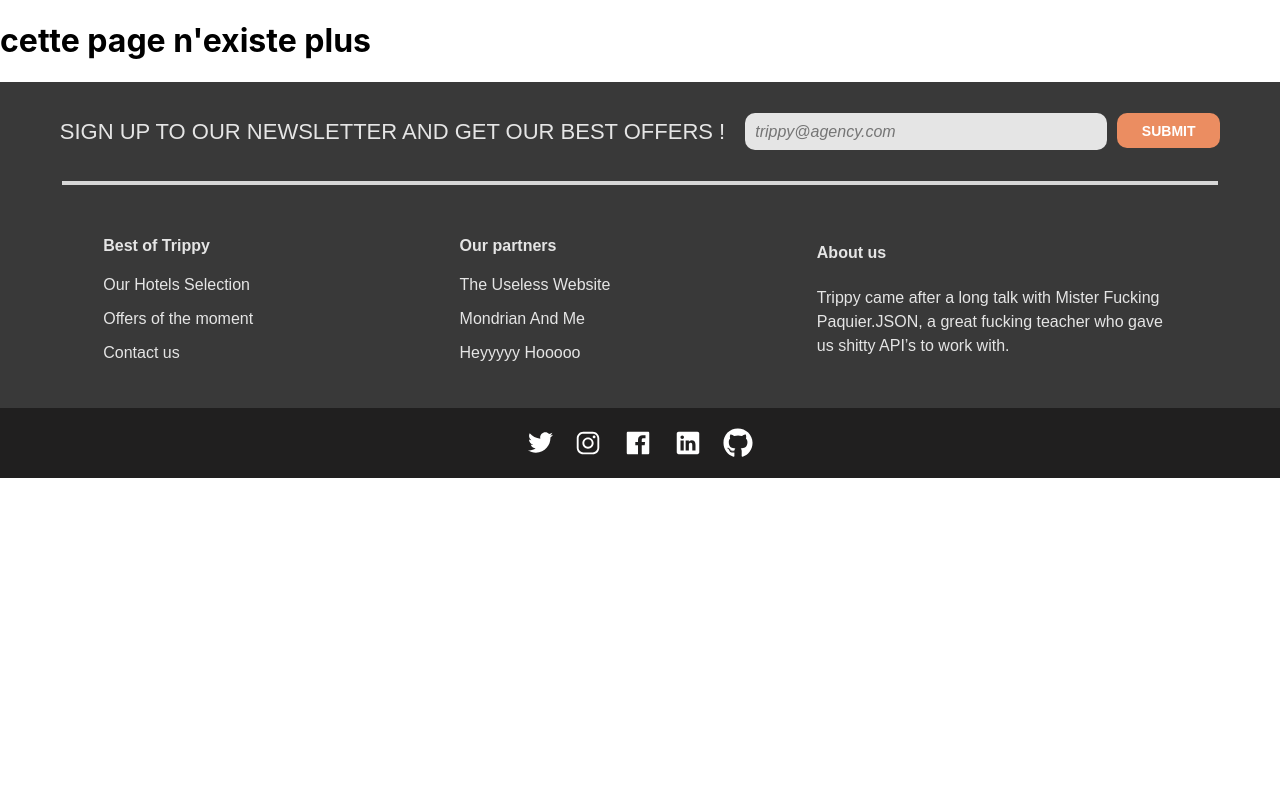
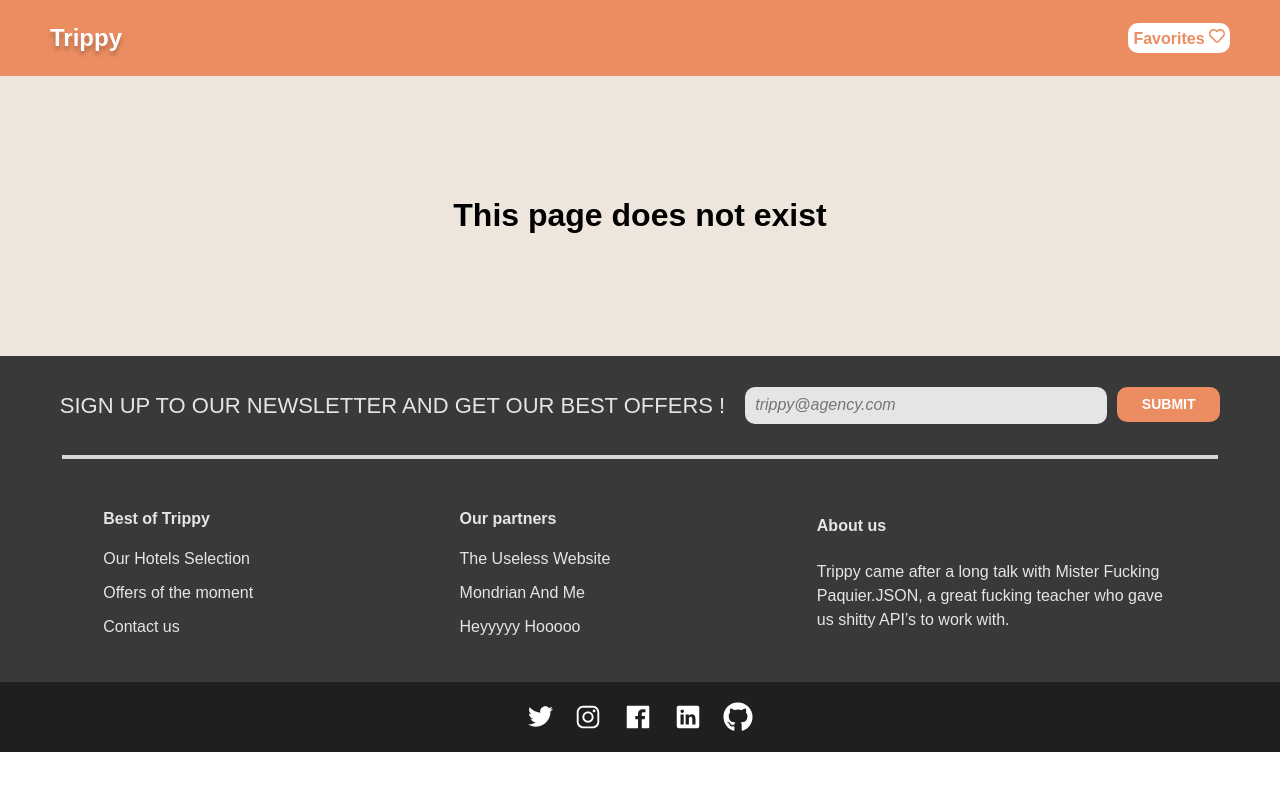
Before and after one commit to BK-sensei/Trippy, a React (Create React App) app: page /test in a window 1280 px wide. Shown: the top 790 px of the page. Built offline with nearby package versions, Linux system fonts and the light colour scheme.

Commit message:
ajout du style sur la page Not Found

```diff
--- a/src/pages/NotFound.js
+++ b/src/pages/NotFound.js
@@ -1,8 +1,29 @@
+import styled from "styled-components";
+import Nav from "../components/Nav";
+
 const NotFound = () => {
+
+  const ErrorNav = styled.div`
+    background: #EB8D61;
+  `
+    const Error = styled.div`
+      display: flex;
+      justify-content: center;
+      align-item: center;
+      text-align: center;
+      background: #EEE6DD;
+      font-family: 'Poppins', sans-serif;
+      padding: 100px 0px;
+    `
 
     return (
       <>
-        <h1>cette page n'existe plus</h1>
+      <ErrorNav>
+        <Nav />
+      </ErrorNav>
+      <Error>
+        <h1>This page does not exist</h1>
+      </Error>
       </>
     )
 }
```
